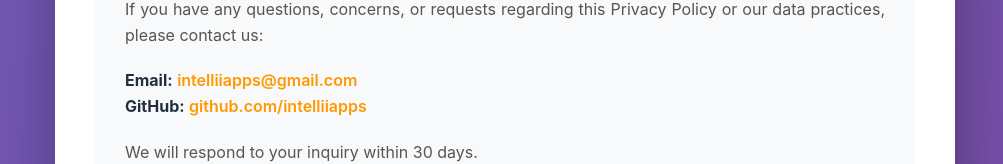
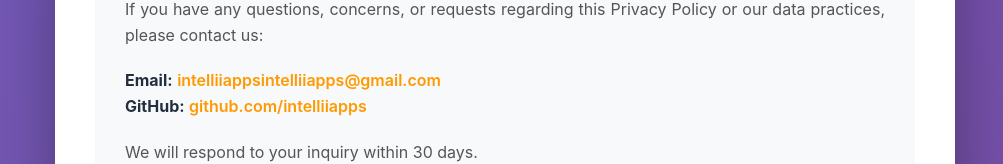
Before and after one commit to intelliiapps/Learn-AWS-Cloud-Practitioner-Privacy-Policy, a plain HTML site: page index.html in a window 1280 px wide. Shown: the part 5513-5677 px from the top of the page, without its empty margins (135-1138 px from the left). Drawn offline with Linux system fonts and the light colour scheme.

```diff
--- a/index.html
+++ b/index.html
@@ -354,7 +354,7 @@
                     If you have any questions, concerns, or requests regarding this Privacy Policy or our data practices, please contact us:
                 </p>
                 <p style="margin-top: 20px;">
-                    <strong>Email:</strong> <a href="mailto:intelliiapps@gmail.com">intelliiapps@gmail.com</a><br>
+                    <strong>Email:</strong> <a href="mailto:intelliiapps@gmail.com">intelliiappsintelliiapps@gmail.com</a><br>
                     <strong>GitHub:</strong> <a href="https://github.com/intelliiapps" target="_blank">github.com/intelliiapps</a>
                 </p>
                 <p style="margin-top: 20px;">
```
